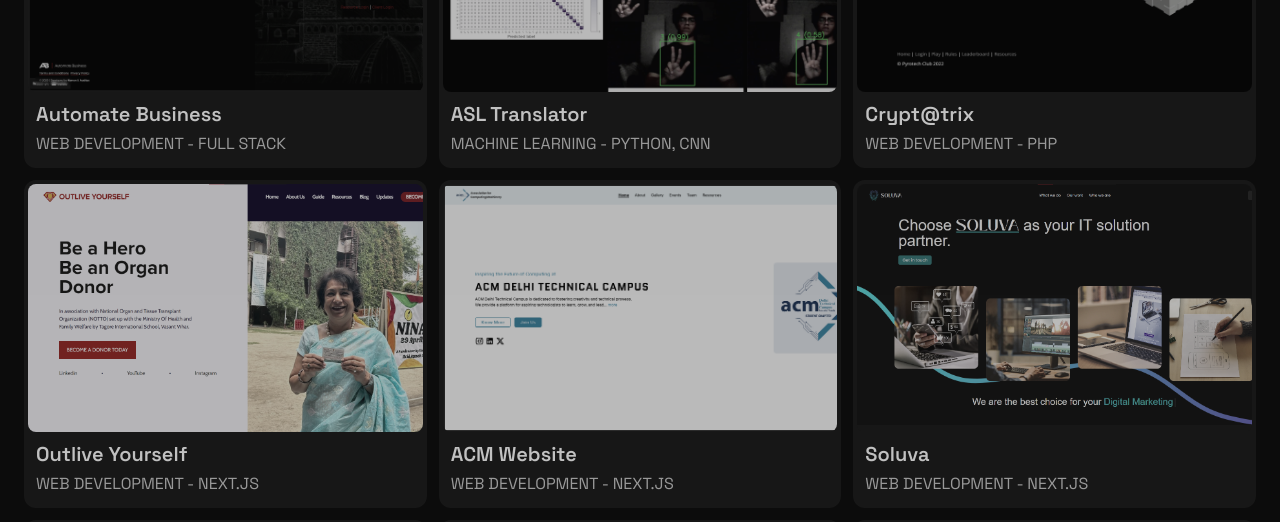
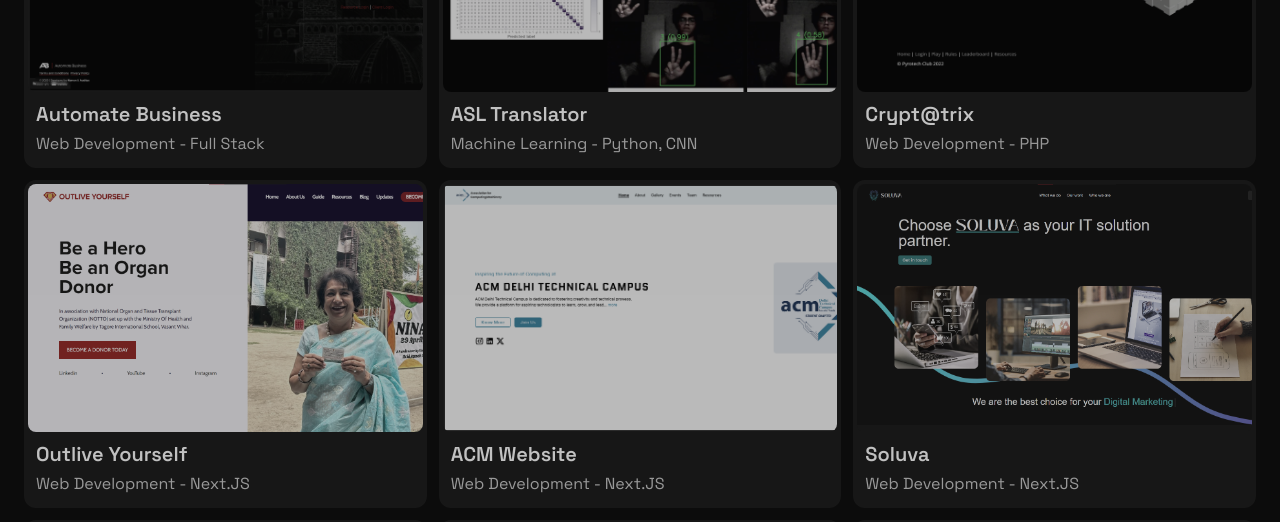
Before and after one commit to NamanChandok/namanchandok.github.io, a Next.js app: page / in a window 1280 px wide. Shown: the part 2500-3022 px from the top of the page. Built offline with nearby package versions, Linux system fonts and the light colour scheme.

Commit message:
Update Project.tsx

```diff
--- a/components/Project.tsx
+++ b/components/Project.tsx
@@ -25,11 +25,11 @@ export default function Project({ title, imgUrl, desc, url }: Props) {
       <div className="flex flex-col justify-end space-y-1 p-3 pt-1 w-full">
         <h4 className="text-xl font-semibold text-foreground">{title}</h4>
         <div className="relative h-6 overflow-hidden">
-          <p className="text-secondary uppercase absolute translate-y-0 transition duration-300 group-hover:-translate-y-10">
+          <p className="text-secondary absolute translate-y-0 transition duration-300 group-hover:-translate-y-10">
             {desc}
           </p>
-          <p className="text-secondary uppercase absolute translate-y-10 transition duration-300 hover:text-accent group-hover:translate-y-0">
-            Show Project
+          <p className="text-secondary absolute translate-y-10 transition duration-300 hover:text-accent group-hover:translate-y-0">
+            View Project →
           </p>
         </div>
       </div>
```
